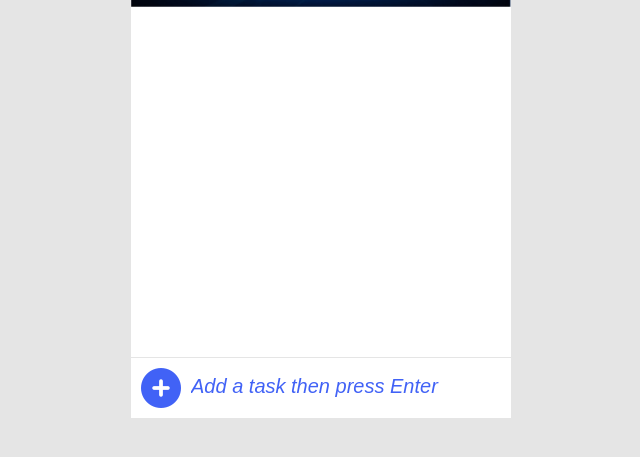
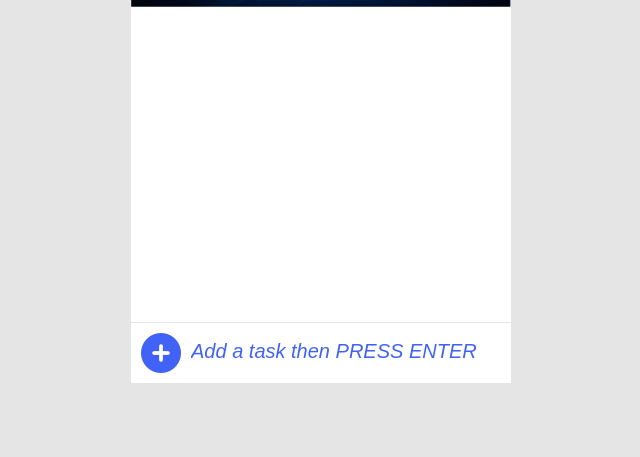
Before and after one commit to vihong/todolist, a plain HTML site: page index.html in a window 1280 px wide. Shown: the part 203-660 px from the top of the page, without its empty margins (319-959 px from the left). Drawn offline with Linux system fonts and the light colour scheme.

Commit message:
:lipstick: fixing min-height of the card

```diff
--- a/css/style.css
+++ b/css/style.css
@@ -53,8 +53,8 @@ body{
 
 .content{
     width:380px;
-    height: 350px;
-    max-height:350px;
+    /* height: 350px; */
+    min-height:315px;
     background-color: #FFF;
     overflow: auto;
 }
--- a/index.html
+++ b/index.html
@@ -30,7 +30,7 @@
 
         <div class="add-to-do">
             <i class="fa fa-plus-circle"></i>
-            <input type="text" id="input" placeholder="Add a task then press Enter" style="font-style: italic">
+            <input type="text" id="input" placeholder="Add a task then PRESS ENTER" style="font-style: italic">
         </div>
     </div>
     <script src="js/app.js"></script>
```
